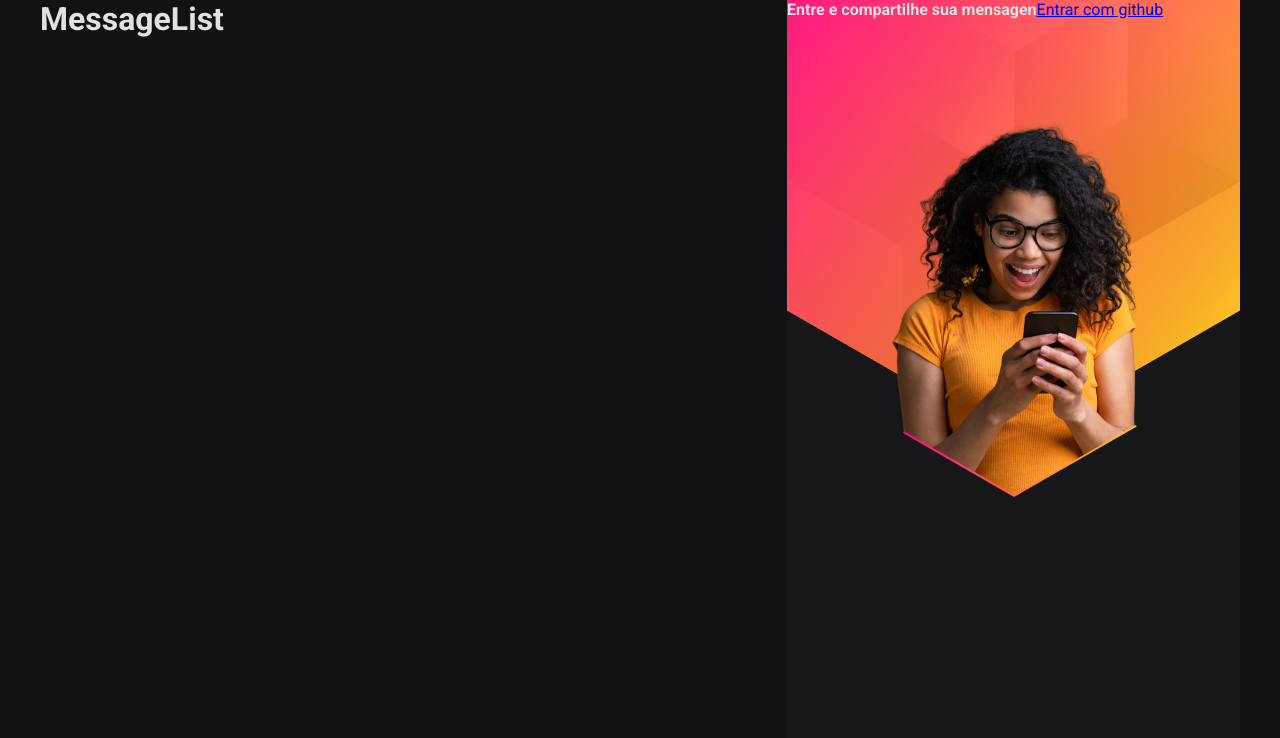
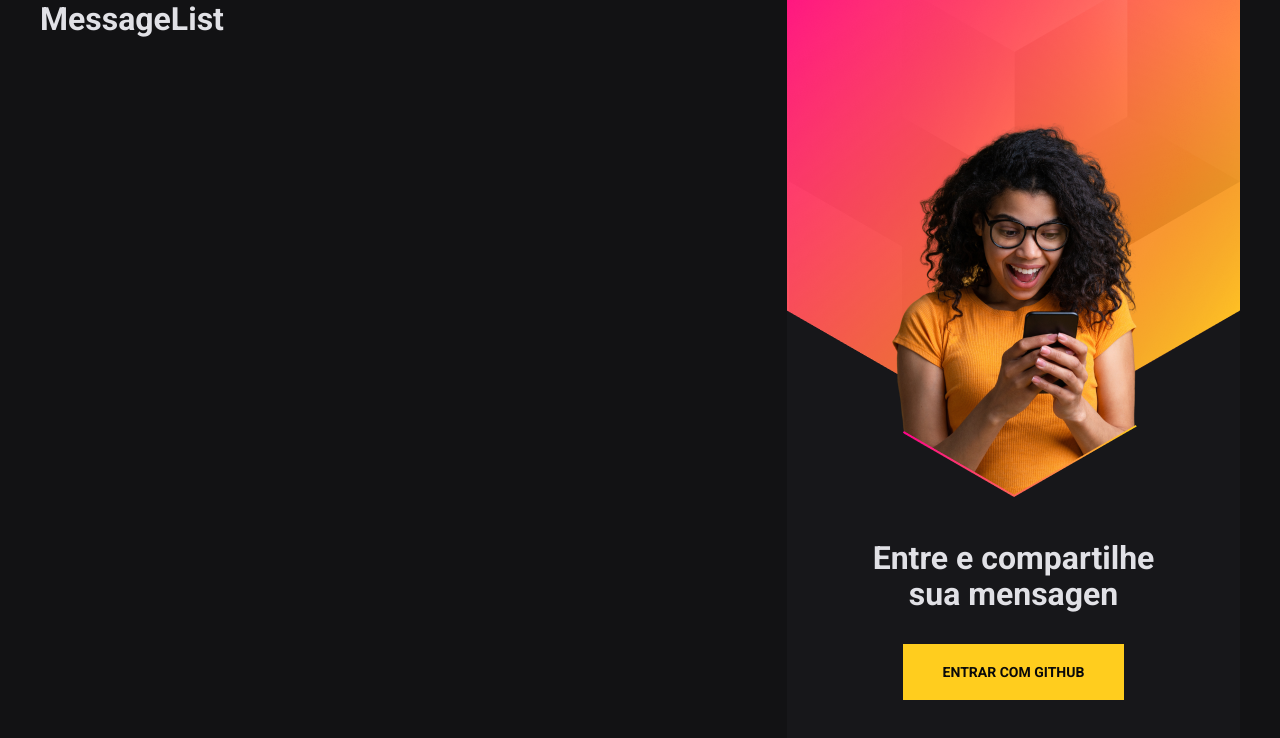
Before and after one commit to matheuspython/app-nlw-heat, a React (Vite) app in the folder web/: page / in a window 1280 px wide. Shown: the top 738 px of the page. Built offline with nearby package versions, Linux system fonts and the light colour scheme.

Commit message:
iniciando sessao de login

```diff
--- a/web/src/components/LoginBox/styles.module.scss
+++ b/web/src/components/LoginBox/styles.module.scss
@@ -2,4 +2,37 @@
   height: 100vh;
   width: 100%;
   background: #17171a url('../../assets/banner-girl.png') no-repeat center top;
+
+  padding: 440px 80px 0;
+  text-align: center;
+
+  display: flex;
+  flex-direction: column;
+  justify-content: center;
+  align-items: center;
+
+  strong{
+    font-size: 32px;
+    line-height: 36px;
+  }
+  .signInWithGithub{
+    background: #ffcd1e;
+    margin-top: 32px;
+    padding: 0 40px;
+    height: 56px;
+    color: #09090a;
+    font-size: 14px;
+    font-weight: bold;
+    text-transform: uppercase;
+    text-decoration: none;
+
+    display: flex;
+    align-items: center;
+    justify-content: center;
+    transition: .4s;
+    &:hover{
+      filter: brightness(0.1);
+
+    }
+  }
 }
```
